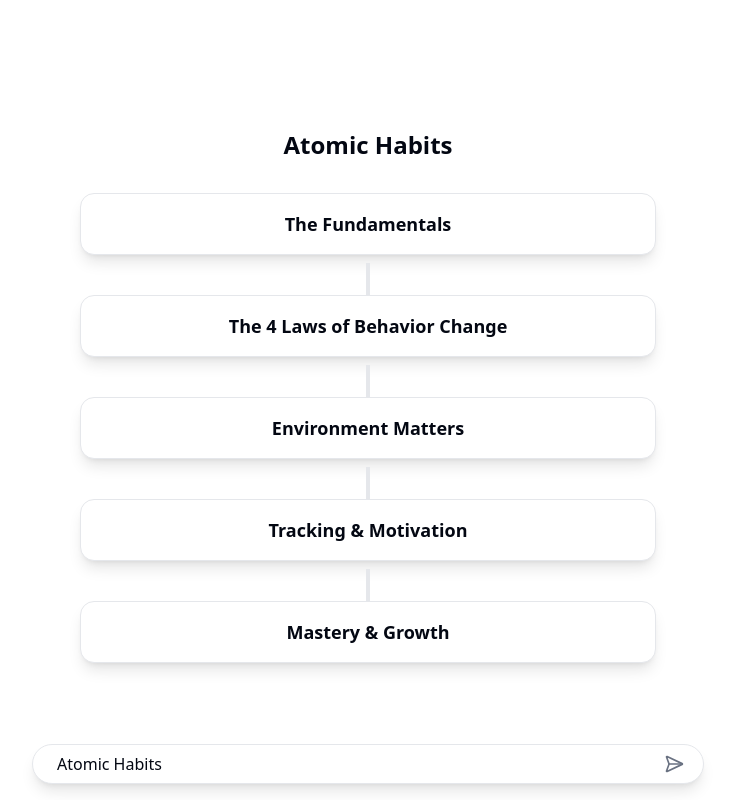
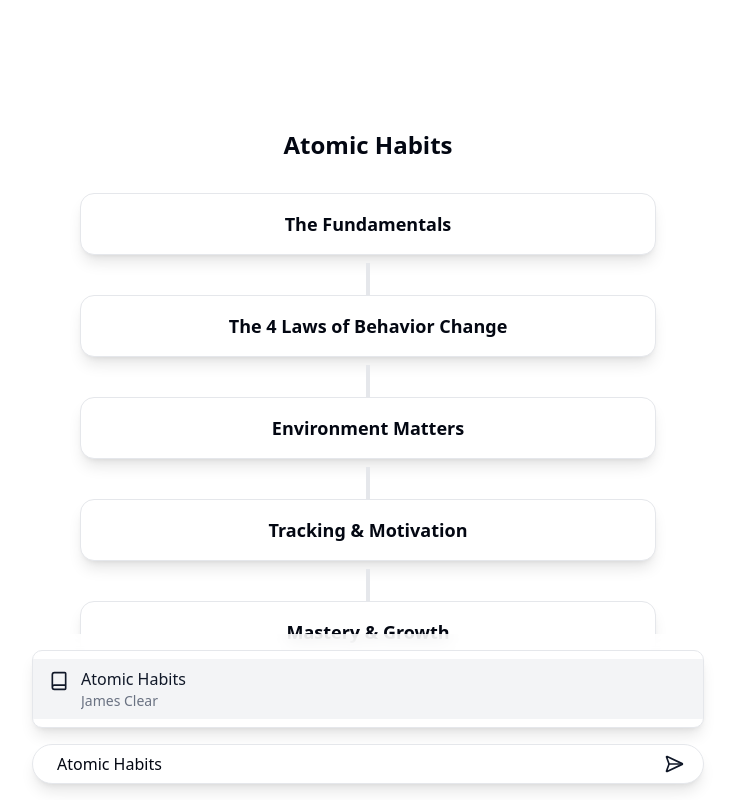
Before and after one commit to abdul-vajid/an-ai-book-summarizer, a Next.js app: page /talk in a window 1280 px wide. Both pictures are taken after a click on the button 946 px from the left and 764 px from the top of the page. Shown: the whole page, without its empty margins (272-1007 px from the left). Built offline with nearby package versions, Linux system fonts and the light colour scheme.

Commit message:
feat: add framer-motion for animations and enhance book selection UI

```diff
--- a/package.json
+++ b/package.json
@@ -11,6 +11,7 @@
   "dependencies": {
     "class-variance-authority": "^0.7.1",
     "clsx": "^2.1.1",
+    "framer-motion": "^11.18.2",
     "lucide-react": "^0.511.0",
     "next": "15.3.3",
     "react": "^19.0.0",
--- a/src/components/BookPromptInput.tsx
+++ b/src/components/BookPromptInput.tsx
@@ -1,7 +1,8 @@
 import { useState, useRef, useEffect } from "react";
 import { Input } from "@/components/ui/input";
 import { cn } from "@/lib/utils";
-import { SendHorizontal } from "lucide-react";
+import { SendHorizontal, Book, AlertCircle } from "lucide-react";
+import { motion, AnimatePresence } from "framer-motion";
 import type { BookSummary } from "@/types/book.interface";
 
 interface BookPromptInputProps {
@@ -18,6 +19,8 @@
   const filtered = books.filter((b) =>
     b.book.title.toLowerCase().includes(query.toLowerCase())
   );
+
+  const showNotFound = query.length > 0 && filtered.length === 0;
 
   useEffect(() => {
     setHighlighted(0);
@@ -44,7 +47,57 @@
   }
 
   return (
-    <div className="relative">
+    <div className="flex flex-col gap-2">
+      {/* Suggestions Panel */}
+      <AnimatePresence>
+        {query.length > 0 && (
+          <motion.div
+            initial={{ opacity: 0, y: 20 }}
+            animate={{ opacity: 1, y: 0 }}
+            exit={{ opacity: 0, y: 20 }}
+            className="w-full rounded-lg bg-card border border-border shadow-lg overflow-hidden mb-2"
+          >
+            {showNotFound ? (
+              <motion.div
+                initial={{ scale: 0.95 }}
+                animate={{ scale: 1 }}
+                className="p-4 text-center"
+              >
+                <AlertCircle className="w-6 h-6 text-destructive mx-auto mb-2" />
+                <p className="text-sm text-muted-foreground">
+                  No books found matching &quot;{query}&quot;
+                </p>
+              </motion.div>
+            ) : (
+              <ul className="max-h-60 overflow-auto py-2">
+                {filtered.map((book, i) => (
+                  <motion.li
+                    key={book.book.title}
+                    initial={{ opacity: 0, x: -20 }}
+                    animate={{ opacity: 1, x: 0 }}
+                    transition={{ delay: i * 0.05 }}
+                    className={cn(
+                      "px-4 py-2 cursor-pointer hover:bg-muted flex items-start gap-3",
+                      i === highlighted && "bg-accent text-accent-foreground"
+                    )}
+                    onMouseDown={() => handleSelect(book)}
+                  >
+                    <Book className="w-5 h-5 mt-1 flex-shrink-0" />
+                    <div>
+                      <p className="font-medium">{book.book.title}</p>
+                      <p className="text-sm text-muted-foreground line-clamp-1">
+                        {book.book.author}
+                      </p>
+                    </div>
+                  </motion.li>
+                ))}
+              </ul>
+            )}
+          </motion.div>
+        )}
+      </AnimatePresence>
+
+      {/* Input Field */}
       <div className="relative flex items-center">
         <Input
           ref={inputRef}
@@ -67,29 +120,17 @@
               handleSelect(filtered[0]);
             }
           }}
-          className="absolute right-3 p-2 hover:bg-muted rounded-full transition-colors"
+          className={cn(
+            "absolute right-3 p-2 rounded-full transition-colors",
+            filtered.length > 0
+              ? "hover:bg-primary text-primary hover:text-primary-foreground"
+              : "text-muted-foreground cursor-not-allowed"
+          )}
+          disabled={filtered.length === 0}
         >
-          <SendHorizontal className="h-5 w-5 text-muted-foreground" />
+          <SendHorizontal className="h-5 w-5" />
         </button>
       </div>
-      {showDropdown && filtered.length > 0 && (
-        <ul className="absolute left-0 right-0 mt-2 bg-popover border border-border rounded-lg shadow-lg z-20 max-h-60 overflow-auto">
-          {filtered.map((b, i) => (
-            <li
-              key={b.book.title}
-              className={cn(
-                "px-4 py-2 cursor-pointer transition-colors",
-                i === highlighted
-                  ? "bg-accent text-accent-foreground"
-                  : "hover:bg-muted"
-              )}
-              onMouseDown={() => handleSelect(b)}
-            >
-              {b.book.title}
-            </li>
-          ))}
-        </ul>
-      )}
     </div>
   );
 }
```
Also changed, not shown: 1 other file (tests, documents, lock files or other folders).
